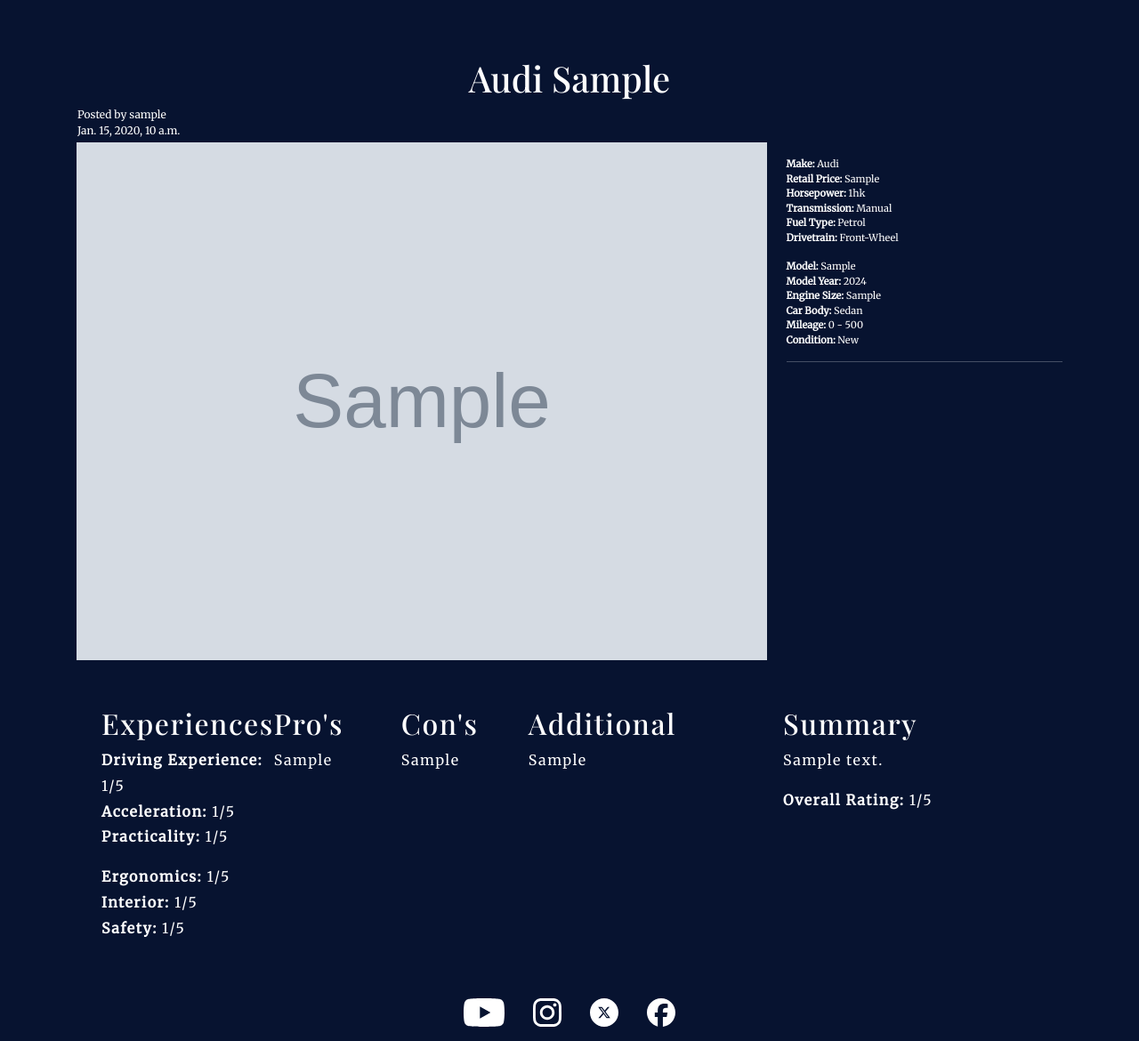
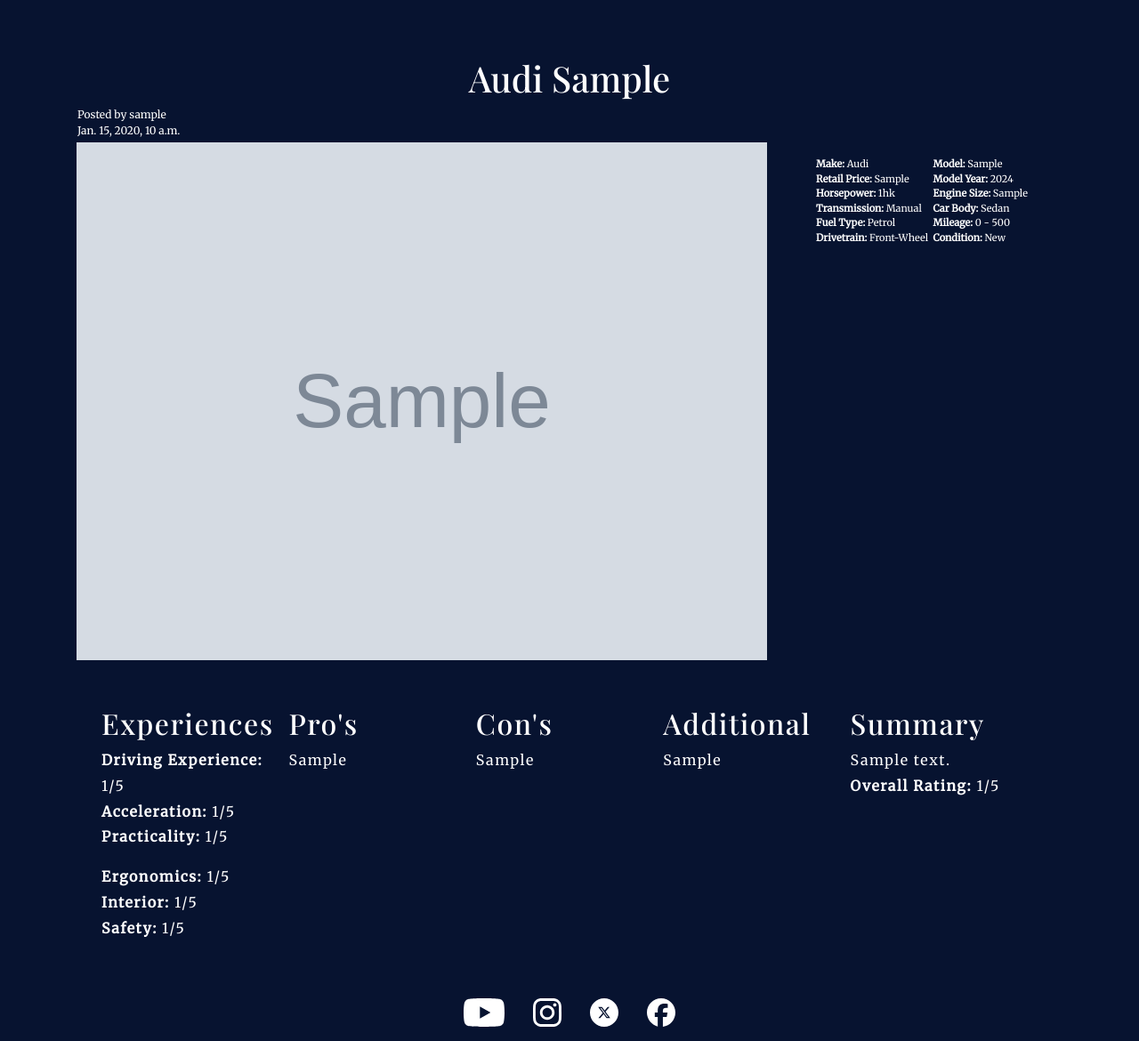
Before and after one commit to rimanfarhood/Carrevs-Car-Reviews, a Django app: page /reviews/1/ in a window 1280 px wide. Shown: the part 91-1261 px from the top of the page at 89% size. Run offline with Django 4.2, Linux system fonts and the light colour scheme; tables that the repository leaves empty hold one stand-in row (values such as "Sample post"); grey boxes marked "Sample" are stand-in pictures; parts of the project's set-up code (start-up, migrations or seed data) failed here and were passed over; some libraries are stand-ins or nearby versions; some web fonts are replaced.

Commit message:
Remove paragraphs around pros, cons, summary in review_detail.html, update style

```diff
--- a/reviews/templates/reviews/review_detail.html
+++ b/reviews/templates/reviews/review_detail.html
@@ -63,11 +63,11 @@
             </div>
             <div class="pros">
                 <h2 class="mb-2">Pro's</h2>
-                <p>{{ review.pros|safe }}</p>
+                {{ review.pros|safe }}
             </div>
             <div class="cons">
                 <h2 class="mb-2">Con's</h2>
-                <p>{{ review.cons|safe }}</p>
+                {{ review.cons|safe }}
             </div>
             {% if review.additional %}
             <div class="addit">
@@ -76,8 +76,8 @@
             </div>
             {% endif %}
             <div class="summary">
-                <h2 class="mb-2">Summary</h2>
-                <p>{{ review.summary|safe }}</p>
+                <h2>Summary</h2>
+                {{ review.summary|safe }}
                 <p><strong>Overall Rating: </strong> {{ review.get_overall_display }}</p>
             </div>
         </div>
--- a/static/css/base.css
+++ b/static/css/base.css
@@ -169,7 +169,11 @@ footer {
 
 .car-detail {
     width: 100%;
+    display: flex;
+    flex-direction: row;
     font-size: 11px;
+    gap: 0.5em;
+    justify-content: center;
 }
 
 /* review section */
@@ -183,8 +187,10 @@ footer {
     line-height: 1.8;
 }
 
-.ratings, .pros, .addit, .summary {
+.ratings, .pros, .addit, .cons, .summary {
     width: 100%;
+    display: flex;
+    flex-direction: column;
 }
 
 .car-img {
@@ -299,14 +305,6 @@ a.img-container:hover {
 
     .review-container {
         flex-direction: row;
+        align-items: flex-start;
     }
-
-    .ratings, .pros, .cons {
-        width: 25%;
-    }
-
-    .addit, .summary {
-        width: 50%;
-    }
-
 }
```
